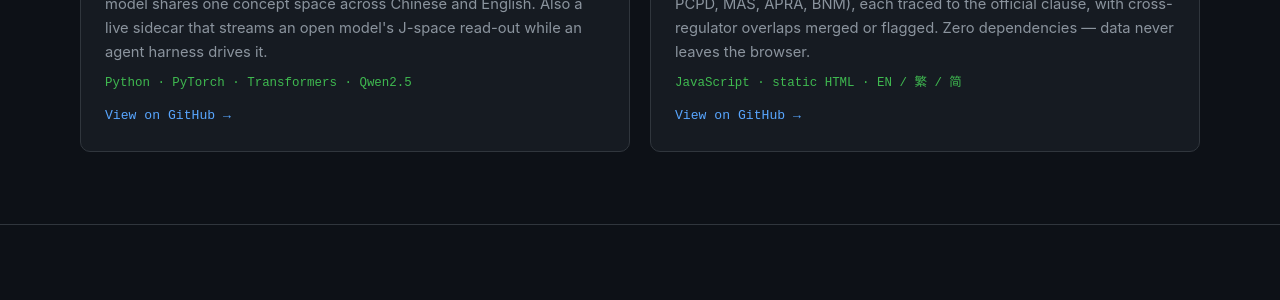
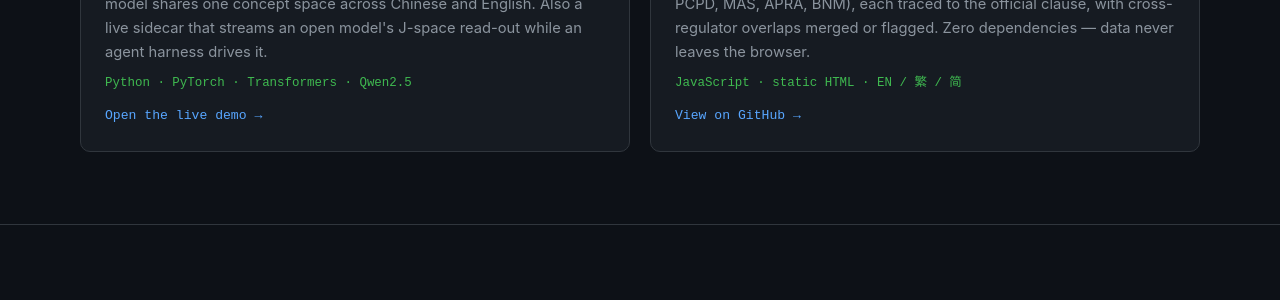
Before and after one commit to arthurpanhku/arthurpanhku.github.io, a Jekyll site: the page built from index.html, in a window 1280 px wide and 900 px high, scrolled down 1419 px. Shown: the part 152-452 px from the top of the window. Built offline with Jekyll 4.4.1, drawn with Linux system fonts in a browser that asks for light colours.

Commit message:
Homepage: link J7Scope card to its live demo
Co-Authored-By: Claude Opus 5.5 <noreply@anthropic.com>
Claude-Session: https://claude.ai/code/session_011qAseyChCzzf2yYCyapzR2

```diff
--- a/index.html
+++ b/index.html
@@ -68,14 +68,14 @@ layout: default
         <span class="read">Read the write-up →</span>
       </a>
 
-      <a class="card" href="https://github.com/arthurpanhku/j7scope" target="_blank" rel="noopener">
+      <a class="card" href="https://arthurpanhku.me/j7scope/">
         <h3>J7Scope <span class="stars">★ 21</span></h3>
         <p>Interpretability research: an independent replication and bilingual extension of the
         global-workspace (J-space) work, testing whether a model shares one concept space across
         Chinese and English. Also a live sidecar that streams an open model's J-space read-out while
         an agent harness drives it.</p>
         <span class="stack">Python · PyTorch · Transformers · Qwen2.5</span>
-        <span class="read">View on GitHub →</span>
+        <span class="read">Open the live demo →</span>
       </a>
 
       <a class="card" href="https://github.com/arthurpanhku/apac-cyber-compliance" target="_blank" rel="noopener">
```
